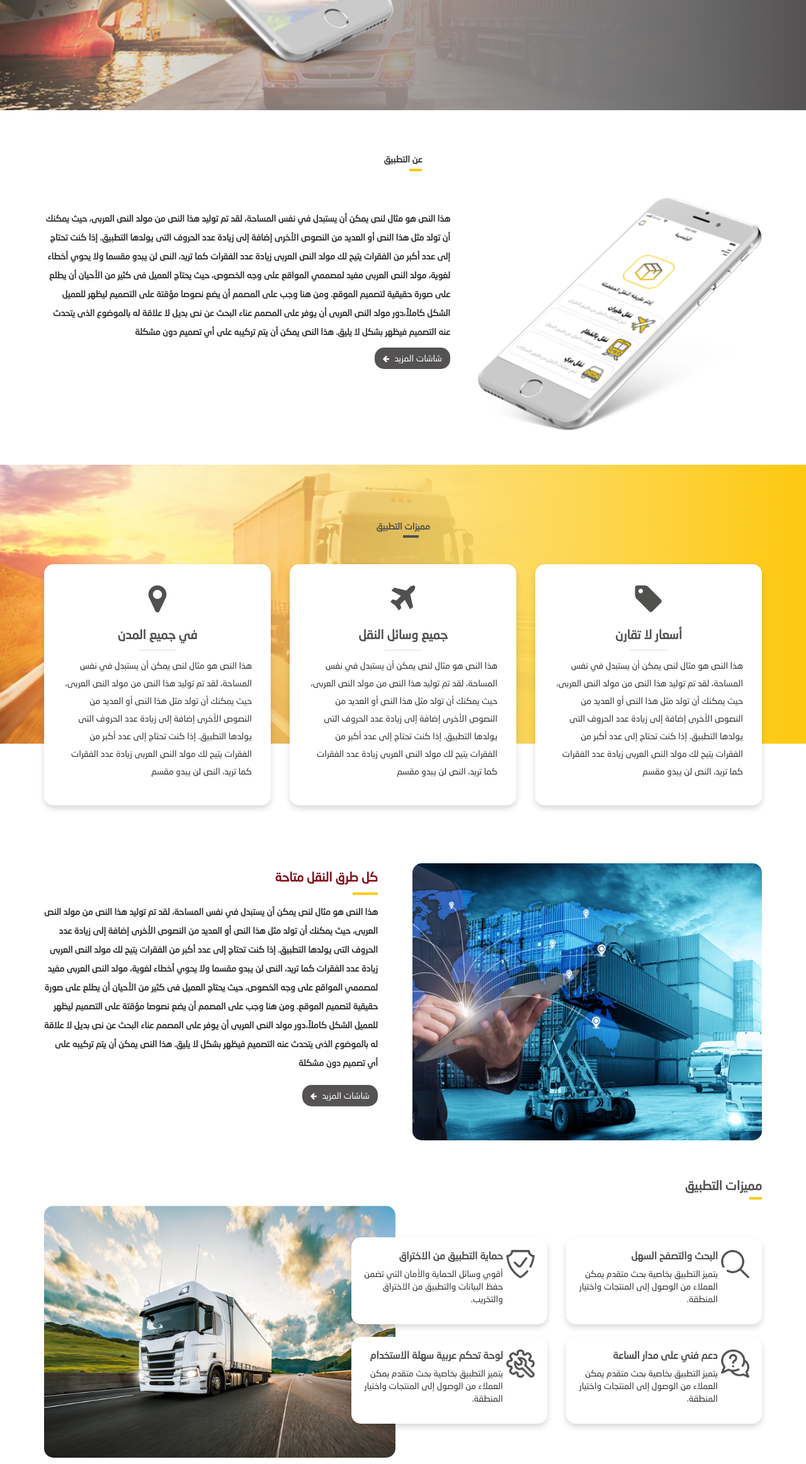
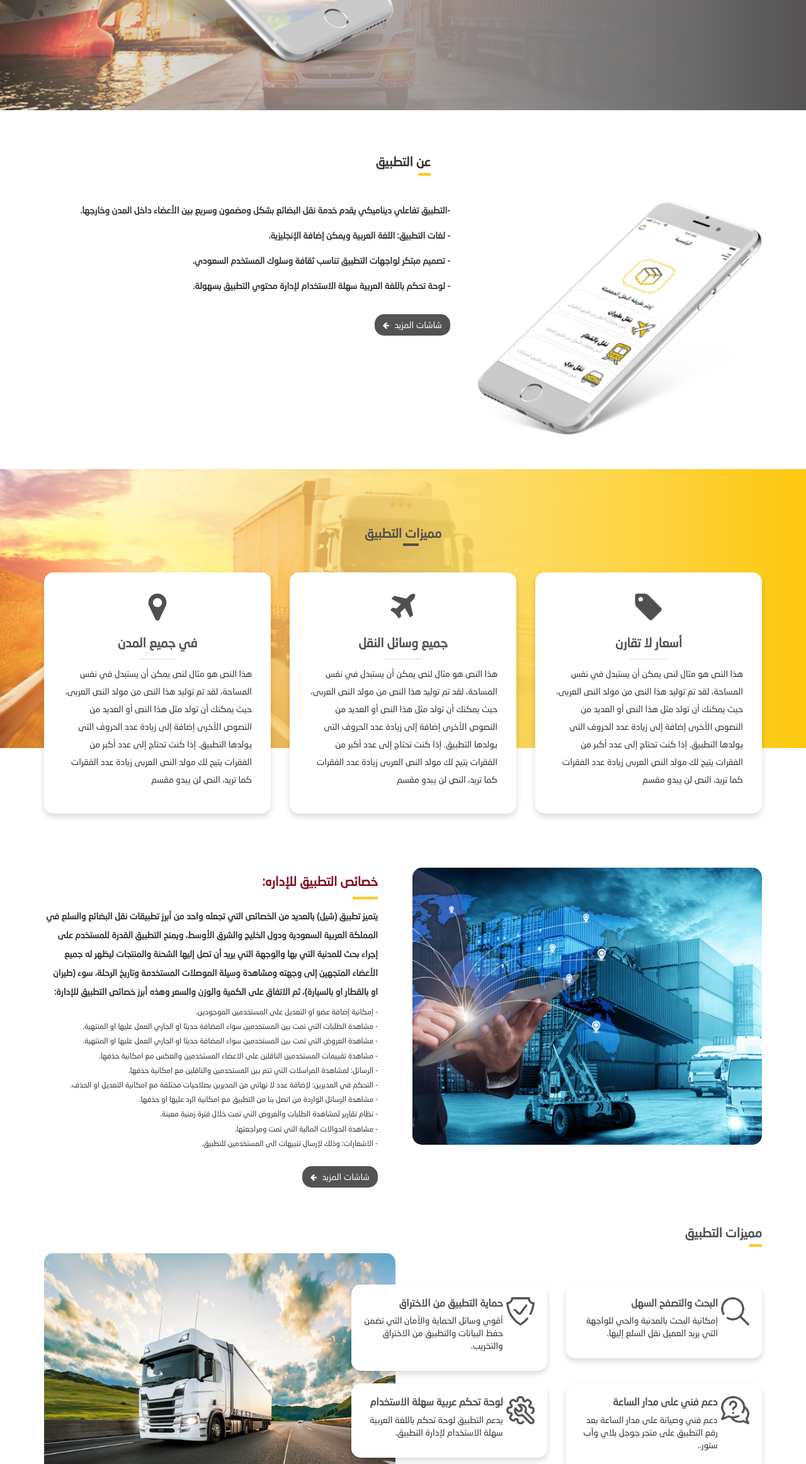
Before and after one commit to OmarAliSoliman/shyl, a plain HTML site: page index.html in a window 1280 px wide. Shown: the part 475-2800 px from the top of the page at 63% size. Drawn offline with nearby package versions, Linux system fonts and the light colour scheme.

Commit message:
first-commit

```diff
--- a/assets/sass/style.scss
+++ b/assets/sass/style.scss
@@ -170,6 +170,7 @@ body {
       position: relative;
       display: inline-block;
       padding-bottom: 12px;
+      font-size: 20px;
       &::after {
         content: "";
         position: absolute;
@@ -182,7 +183,7 @@ body {
     }
   }
   p {
-    margin-top: 20px;
+    // margin-top: 20px;
     margin-right: -90px;
     line-height: 30px;
     font-weight: bold;
@@ -191,6 +192,7 @@ body {
     margin-right: -90px;
     background-color: #545252;
     color: #fff;
+    margin-top: 20px;
     border-radius: 15px;
     i {
       font-size: 12px;
@@ -199,6 +201,13 @@ body {
   }
   img {
     height: 376px;
+  }
+  ul{
+    li{
+      h5{
+        line-height: 20px;
+      }
+    }
   }
 }
 
@@ -229,6 +238,7 @@ body {
       display: inline-block;
       padding-bottom: 12px;
       color: #50504e;
+      font-size: 20px;
       &::after {
         content: "";
         position: absolute;
--- a/index.html
+++ b/index.html
@@ -69,12 +69,11 @@
         <div class="header-content">
           <div class="row">
             <div class="col-sm-12 col-md-12 col-lg-6">
-              <h5>لا تشيل هم نقل أغراضك النقل
-                صار سهل</h5>
+              <h5>تطبيق شيل | تطبيق نقل بضائع وسلع</h5>
               <p>
-                حمل التطبيق الأن وتمتع بكافة المميزات المتاحة فيه وقم بطلب نقل خدمة النقل المناسبة لك في كل الأقسام
-                ومشاهدة كل تفاصيلها بكل سهولة لحين اتمام الطلب
-                الخص بكل ومراسلة صاحب الاعلان
+                (تطبيق شيل) هو تطبيق يقدم خدمات نقل البضائع والسلع عن طريق إقامة شبكة قوية من الرحلات بين أعضاء التطبيق،
+                عن طريق البحث عن الوجه التي تريد إيصال الشحنة بها حيث يظهر لك جميع المتجهين إلى وجهتك سواء كانت رحلتهم
+                (طيران أو بحري وبرئ)، ويسمح لك التطبيق بالتحدث مع الناقل ومناقشة السعر وحجم ووزن الحمولة (الشحنة).
               </p>
               <a href="" class="btn">
                 شاهد المزيد
@@ -111,14 +110,27 @@
           <img src="./assets/images/about.png" alt="">
         </div>
         <div class="col-sm-12 col-md-12 col-lg-6">
-          <p>هذا النص هو مثال لنص يمكن أن يستبدل في نفس المساحة، لقد تم توليد هذا النص من مولد النص العربى، حيث يمكنك أن
-            تولد مثل هذا النص أو العديد من النصوص الأخرى إضافة إلى زيادة عدد الحروف التى يولدها التطبيق.
-            إذا كنت تحتاج إلى عدد أكبر من الفقرات يتيح لك مولد النص العربى زيادة عدد الفقرات كما تريد، النص لن يبدو
-            مقسما ولا يحوي أخطاء لغوية، مولد النص العربى مفيد لمصممي المواقع على وجه الخصوص، حيث يحتاج العميل فى كثير من
-            الأحيان أن يطلع على صورة حقيقية لتصميم الموقع.
-            ومن هنا وجب على المصمم أن يضع نصوصا مؤقتة على التصميم ليظهر للعميل الشكل كاملاً،دور مولد النص العربى أن يوفر
-            على المصمم عناء البحث عن نص بديل لا علاقة له بالموضوع الذى يتحدث عنه التصميم فيظهر بشكل لا يليق.
-            هذا النص يمكن أن يتم تركيبه على أي تصميم دون مشكلة </p>
+          <ul class="list-unstyled">
+            <li>
+              <p>-التطبيق تفاعلي ديناميكي يقدم خدمة نقل البضائع بشكل ومضمون وسريع بين الأعضاء داخل المدن وخارجها.
+              </p>
+            </li>
+            <li>
+              <p>
+                - لغات التطبيق: اللغة العربية ويمكن إضافة الإنجليزية.
+              </p>
+            </li>
+            <li>
+              <p>
+                - تصميم مبتكر لواجهات التطبيق تناسب ثقافة وسلوك المستخدم السعودي.
+              </p>
+            </li>
+            <li>
+              <p>
+                - لوحة تحكم باللغة العربية سهلة الاستخدام لإدارة محتوي التطبيق بسهولة.
+              </p>
+            </li>
+          </ul>
           <a href="" class="btn">شاشات المزيد
             <i class="fa fa-arrow-left"></i>
           </a>
@@ -189,18 +201,24 @@
         </div>
         <div class="col-sm-12 col-md-12 col-lg-6">
           <div class="all-world-content">
-            <h5 class="header-h5">كل طرق النقل متاحة</h5>
-            <p>هذا النص هو مثال لنص يمكن أن يستبدل في نفس المساحة، لقد تم توليد هذا النص من مولد النص العربى، حيث يمكنك
-              أن
-              تولد مثل هذا النص أو العديد من النصوص الأخرى إضافة إلى زيادة عدد الحروف التى يولدها التطبيق.
-              إذا كنت تحتاج إلى عدد أكبر من الفقرات يتيح لك مولد النص العربى زيادة عدد الفقرات كما تريد، النص لن يبدو
-              مقسما ولا يحوي أخطاء لغوية، مولد النص العربى مفيد لمصممي المواقع على وجه الخصوص، حيث يحتاج العميل فى كثير
-              من
-              الأحيان أن يطلع على صورة حقيقية لتصميم الموقع.
-              ومن هنا وجب على المصمم أن يضع نصوصا مؤقتة على التصميم ليظهر للعميل الشكل كاملاً،دور مولد النص العربى أن
-              يوفر
-              على المصمم عناء البحث عن نص بديل لا علاقة له بالموضوع الذى يتحدث عنه التصميم فيظهر بشكل لا يليق.
-              هذا النص يمكن أن يتم تركيبه على أي تصميم دون مشكلة </p>
+            <h5 class="header-h5">خصائص التطبيق للإداره:</h5>
+            <p>يتميز تطبيق (شيل) بالعديد من الخصائص التي تجعله واحد من أبرز تطبيقات نقل البضائع والسلع في المملكة
+              العربية السعودية ودول الخليج والشرق الأوسط، ويمنح التطبيق القدرة للمستخدم على إجراء بحث للمدنية التي بها
+              والوجهة التي يريد أن تصل إليها الشحنة والمنتجات ليظهر له جميع الأعضاء المتجهين إلى وجهته ومشاهدة وسيلة
+              الموصلات المستخدمة وتاريخ الرحلة، سوء (طيران او بالقطار او بالسيارة)، ثم الاتفاق على الكمية والوزن والسعر
+              وهذه أبرز خصائص التطبيق للإدارة: </p>
+              <ul class="list-unstyled">
+                <li><h6>-	إمكانية إضافة عضو او التعديل على المستخدمين الموجودين. </h6></li>
+                <li><h6>-	مشاهدة الطلبات التي تمت بين المستخدمين سواء المضافة حديثا او الجاري العمل عليها او المنتهية.</h6></li>
+                <li><h6>-	مشاهدة العروض التي تمت بين المستخدمين سواء المضافة حديثا او الجاري العمل عليها او المنتهية.</h6></li>
+                <li><h6>-	مشاهدة تقييمات المستخدمين الناقلين على الاعضاء المستخدمين والعكس مع امكانية حذفها.</h6></li>
+                <li><h6>-	الرسائل: لمشاهدة المراسلات التي تتم بين المستخدمين والناقلين مع امكانية حذفها.</h6></li>
+                <li><h6>-	التحكم في المديرين: لإضافة عدد لا نهائي من المديرين بصلاحيات مختلفة مع امكانية التعديل او الحذف.</h6></li>
+                <li><h6>-	مشاهدة الرسائل الواردة من اتصل بنا من التطبيق مع امكانية الرد عليها او حذفها.</h6></li>
+                <li><h6>-	نظام تقارير لمشاهدة الطلبات والعروض التي تمت خلال فترة زمنية معينة.</h6></li>
+                <li><h6>-	مشاهدة الحوالات المالية التي تمت ومراجعتها.</h6></li>
+                <li><h6>-	الاشعارات: وذلك لإرسال تنبيهات الى المستخدمين للتطبيق.</h6></li>
+              </ul>
             <a href="" class="btn">شاشات المزيد
               <i class="fa fa-arrow-left"></i>
             </a>
@@ -227,9 +245,7 @@
                     <img src="./assets/images/card-1.png" alt="">
                   </div>
                   <h5 class="card-title">البحث والتصفح السهل</h5>
-                  <p class="card-text">يتميز التطبيق بخاصية بحث متقدم يمكن
-                    العملاء من الوصول إلى المنتجات
-                    واختيار المنطقة.</p>
+                  <p class="card-text">إمكانية البحث بالمدنية والحي للواجهة التي يريد العميل نقل السلع إليها.</p>
                 </div>
               </div>
               <div class="col-sm-12 col-md-6 col-lg-6">
@@ -238,9 +254,8 @@
                     <img src="./assets/images/card-2.png" alt="">
                   </div>
                   <h5 class="card-title">حماية التطبيق من الاختراق</h5>
-                  <p class="card-text">أقوي وسائل الحماية والأمان التي تضمن
-                    حفظ البيانات والتطبيق من الاختراق
-                    والتخريب.</p>
+                  <p class="card-text">أقوي وسائل الحماية والأمان التي تضمن حفظ البيانات والتطبيق من الاختراق والتخريب.
+                  </p>
                 </div>
               </div>
               <div class="col-sm-12 col-md-6 col-lg-6">
@@ -249,9 +264,7 @@
                     <img src="./assets/images/card-3.png" alt="">
                   </div>
                   <h5 class="card-title">دعم فني على مدار الساعة</h5>
-                  <p class="card-text">يتميز التطبيق بخاصية بحث متقدم يمكن
-                    العملاء من الوصول إلى المنتجات
-                    واختيار المنطقة.</p>
+                  <p class="card-text">دعم فني وصيانة على مدار الساعة بعد رفع التطبيق على متجر جوجل بلاي وآب ستور..</p>
                 </div>
               </div>
               <div class="col-sm-12 col-md-6 col-lg-6">
@@ -260,9 +273,7 @@
                     <img src="./assets/images/card-4.png" alt="">
                   </div>
                   <h5 class="card-title">لوحة تحكم عربية سهلة الاستخدام</h5>
-                  <p class="card-text">يتميز التطبيق بخاصية بحث متقدم يمكن
-                    العملاء من الوصول إلى المنتجات
-                    واختيار المنطقة.</p>
+                  <p class="card-text">يدعم التطبيق لوحة تحكم باللغة العربية سهلة الاستخدام لإدارة التطبيق.</p>
                 </div>
               </div>
             </div>
@@ -285,20 +296,24 @@
         </div>
         <div class="col-sm-12 col-md-12 col-lg-6">
           <div class="all-world-content">
-            <h5 class="header-h5">أفضل باقات النقل المنوعة</h5>
-            <p>هذا النص هو مثال لنص يمكن أن يستبدل في نفس المساحة، لقد تم توليد هذا النص من مولد النص العربى، حيث يمكنك
-              أن
-              تولد مثل هذا النص أو العديد من النصوص الأخرى إضافة إلى زيادة عدد الحروف التى يولدها التطبيق.
-              إذا كنت تحتاج إلى عدد أكبر من الفقرات يتيح لك مولد النص العربى زيادة عدد الفقرات كما تريد، النص لن يبدو
-              مقسما ولا يحوي أخطاء لغوية، مولد النص العربى مفيد لمصممي المواقع على وجه الخصوص، حيث يحتاج العميل فى كثير
-              من
-              الأحيان أن يطلع على صورة حقيقية لتصميم الموقع.
-              ومن هنا وجب على المصمم أن يضع نصوصا مؤقتة على التصميم ليظهر للعميل الشكل كاملاً،دور مولد النص العربى أن
-              يوفر
-              على المصمم عناء البحث عن نص بديل لا علاقة له بالموضوع الذى يتحدث عنه التصميم فيظهر بشكل لا يليق.
-              هذا النص يمكن أن يتم تركيبه على أي تصميم دون مشكلة </p>
+            <h5 class="header-h5">خصائص التطبيق للمستخدم:</h5>
+            <ul class="list-unstyled">
+              <li><h5>-	تسجيل المستخدم بالتطبيق عن طريق بياناته مثل الاسم والبريد الإلكتروني ورقم الهاتف وكلمة المرور.</h5></li>
+              <li><h5>-	إمكانية الدخول الى ملفه الشخصي وتحديث بياناته.</h5></li>
+              <li><h5>-	إمكانية اختيار الطريقة التي يريد عروض بها سواء جوى او قطار او ناقل لتظهر النتائج مع امكانية عمل فرز بـ (من – الى - التاريخ).</h5></li>
+              <li><h5>-	إمكانية مراسلة الناقل صاحب العرض للاتفاق على السعر وتدعم المراسلة ارسال الموقع الجغرافي وصور.</h5></li>
+              <li><h5>-	امكانية اضافة طلب جديد عبارة عن (من – الى – التاريخ المطلوب - اختيار الطريقة: برى – قطار - جوى).</h5></li>
+              <li><h5>-	امكانية اضافة عروض في الطرق المختلفة سواء جوى او قطار او برى والعرض يكون كالتالي (من – الى – التاريخ) وإذا كانت الطريقة المختارة جوى يزيد (الوزن المتاح) مع (رخصة القيادة – رخصة السيارة) إذا كان اختيار الطريقة برى.</h5></li>
+              <li><h5>-	طلباتي المطلوب الموافقة عليها مع (زر) خاص بالدفع بعد تحديد المبلغ المتفق عليه من الناقل.</h5></li>
+              <li><h5>-	طلباتي الجاري العمل عليها.</h5></li>
+              <li><h5>-	طلباتي المنتهية مع زر لتقيم الناقل.</h5></li>
+              <li><h5>-	عروضي المضافة.</h5></li>
+              <li><h5>-	عروضي الجاري العمل عليها.</h5></li>
+              <li><h5>-	عروضي المنتهية مع زر لتقيم العميل.</h5></li>
+              <li><h5>-	رصيدي ويظهر فيه عمولات المستخدم على الرحلات التي قام بها إذا كان ناقل.</h5></li>
+            </ul>
             <a href="" class="btn">شاشات المزيد
-              <i class="fas fa-arrow-left"></i>
+              <i class="fa fa-arrow-left"></i>
             </a>
           </div>
         </div>
@@ -313,7 +328,7 @@
       <h5>شاشات التطبيق</h5>
     </div>
     <div class="container">
-      <div class="owl-carousel" dir="ltr" >
+      <div class="owl-carousel" dir="ltr">
         <div class="slider-item">
           <img src="./assets/images/live-1.png" alt="">
         </div>
```
Also changed, not shown: assets/css/style.css, 1 other file.
